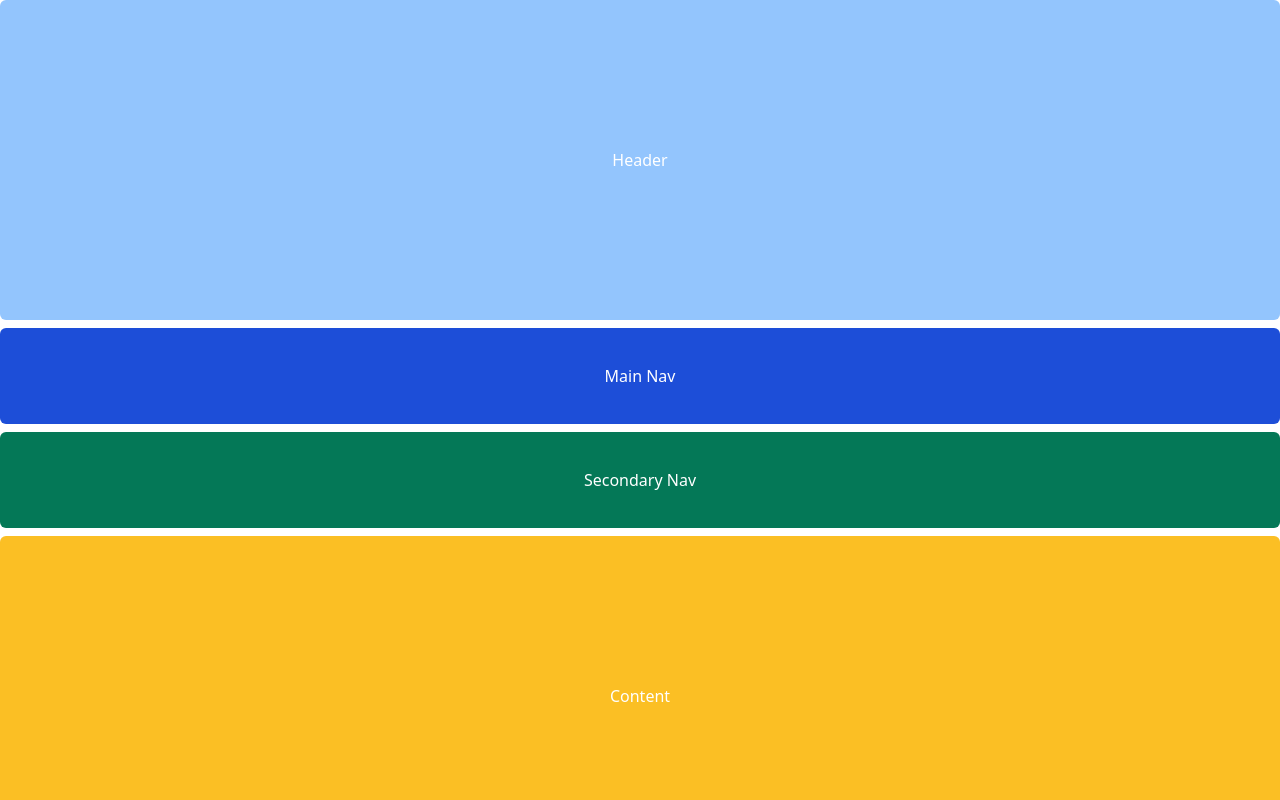
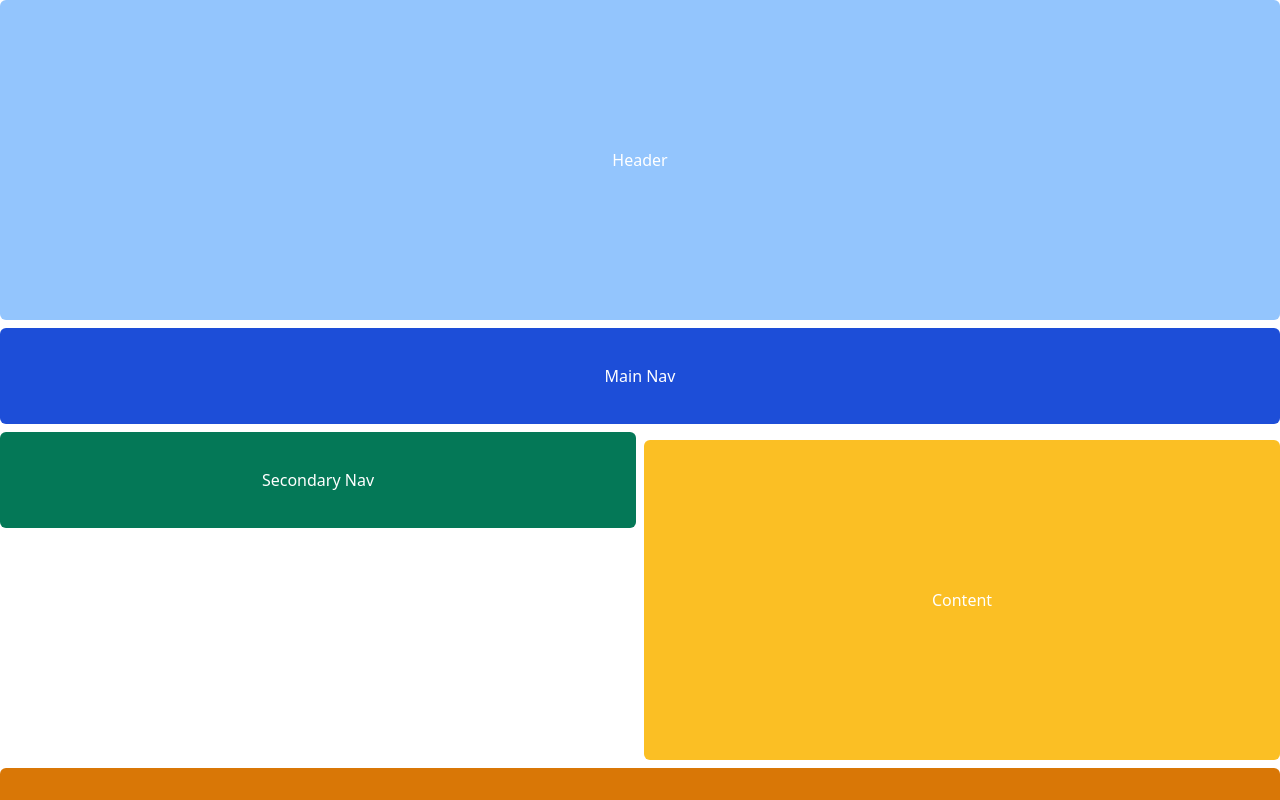
Before and after one commit to Ozone72/body-shotz, a website built with Vite: page index.html in a window 1280 px wide. Shown: the top 800 px of the page. Built offline with nearby package versions, Linux system fonts and the light colour scheme.

Commit message:
adds medium screen flex-row properties

```diff
--- a/index.html
+++ b/index.html
@@ -19,7 +19,7 @@
     <nav class="bg-blue-700 flex flex-col flex-shrink justify-center items-center rounded-md h-24 w-full">
       <h1>Main Nav</h1>
     </nav>
-    <div class="flex flex-col justify-center w-full space-y-2 text-center">
+    <div class="flex flex-col md:flex-row justify-center w-full space-y-2 md:space-x-2 text-center">
       <nav class="bg-green-700 rounded-md h-24 w-full flex items-center justify-center">
         <h1>Secondary Nav</h1>
       </nav>
@@ -34,3 +34,6 @@
 </body>
 
 </html>
+
+
+flex flex-row justify-center w-full space-x-2 text-center
```
